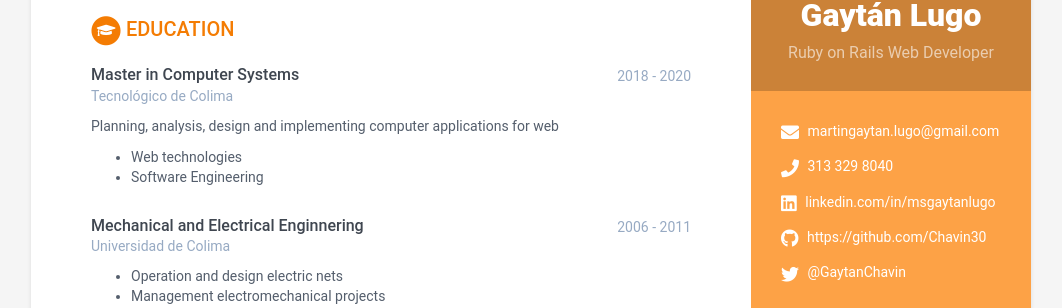
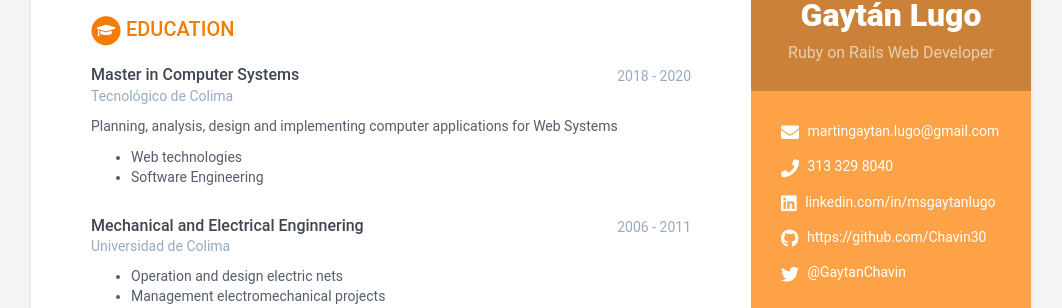
Before and after one commit to BC-MAY-21-ROR/kata-04-resume-Chavin30, a Jekyll site: the page built from index.html, in a window 1280 px wide. Shown: the part 247-555 px from the top of the page, without its empty margins (109-1171 px from the left). Built offline with Jekyll 4.4.1, drawn with Linux system fonts in a browser that asks for light colours.

Commit message:
Update data.yml

```diff
--- a/_data/data.yml
+++ b/_data/data.yml
@@ -61,7 +61,7 @@ educationcomplete:
     university: Tecnológico de Colima
     time: 2018 - 2020
     details: |
-      Planning, analysis, design and implementing computer applications for web
+      Planning, analysis, design and implementing computer applications for Web Systems
 
         - Web technologies
         - Software Engineering
```
